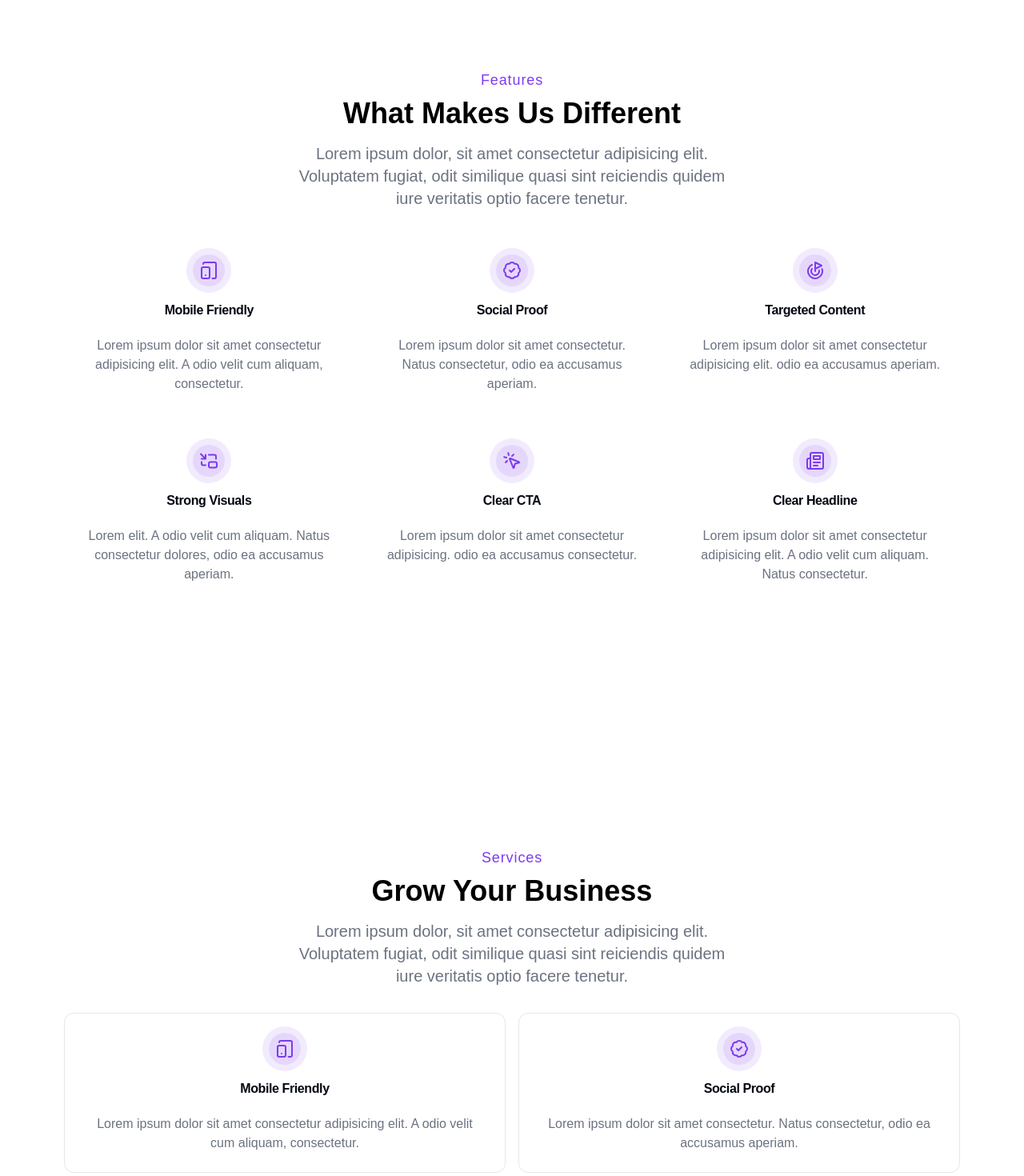
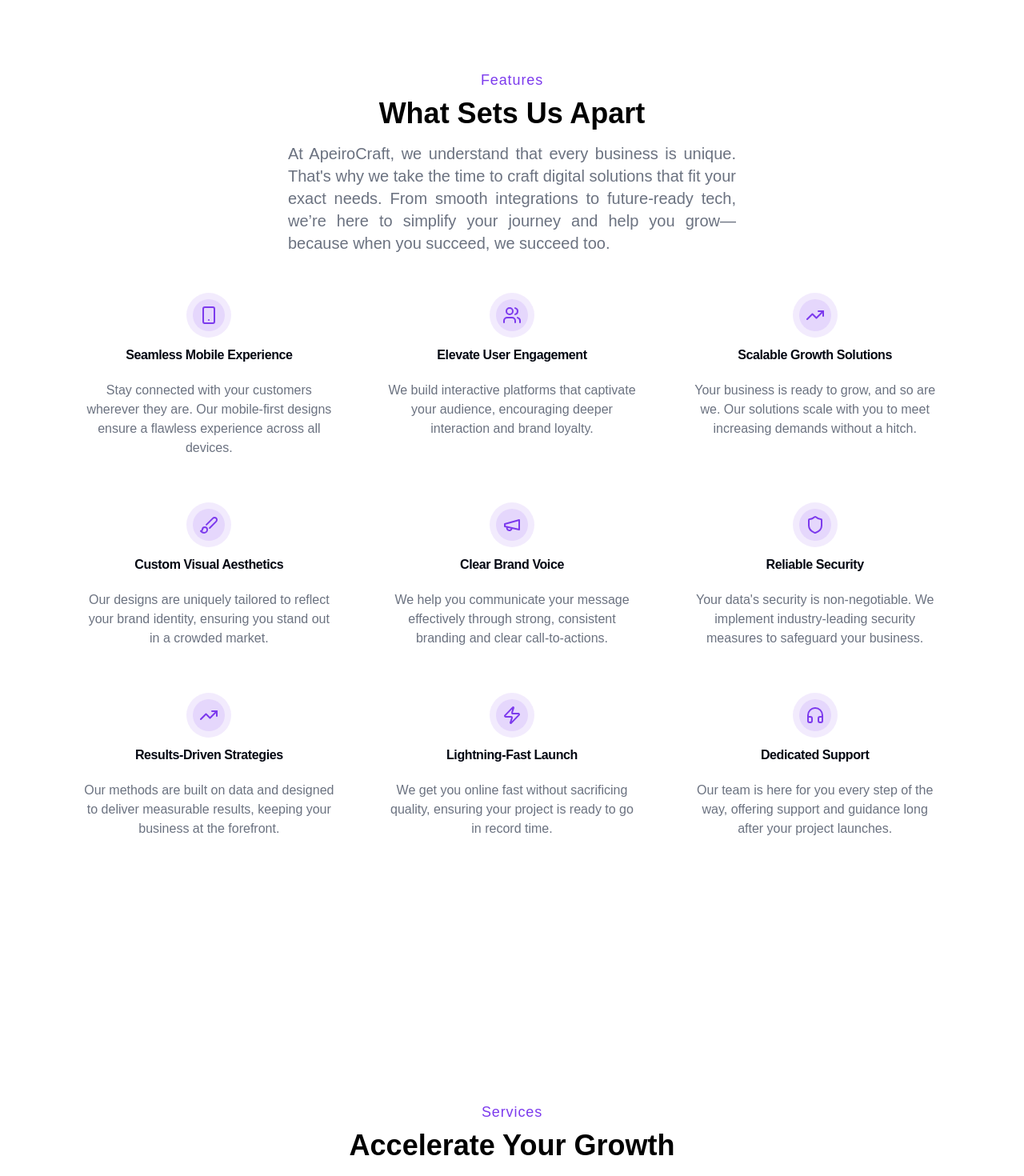
Before and after one commit to shaishguni/apeirocraft, a Next.js app: page / in a window 1280 px wide. Shown: the part 2820-4290 px from the top of the page at 80% size. Built offline with nearby package versions, Linux system fonts and the light colour scheme.

Commit message:
content shi

```diff
--- a/app/components/Features.tsx
+++ b/app/components/Features.tsx
@@ -10,40 +10,59 @@ interface FeaturesProps {
 
 const featureList: FeaturesProps[] = [
   {
-    icon: "TabletSmartphone",
-    title: "Mobile Friendly",
+    icon: "Smartphone",
+    title: "Seamless Mobile Experience",
     description:
-      "Lorem ipsum dolor sit amet consectetur adipisicing elit. A odio velit cum aliquam, consectetur.",
+      "Stay connected with your customers wherever they are. Our mobile-first designs ensure a flawless experience across all devices.",
   },
   {
-    icon: "BadgeCheck",
-    title: "Social Proof",
+    icon: "Users",
+    title: "Elevate User Engagement",
     description:
-      "Lorem ipsum dolor sit amet consectetur. Natus consectetur, odio ea accusamus aperiam.",
+      "We build interactive platforms that captivate your audience, encouraging deeper interaction and brand loyalty.",
   },
   {
-    icon: "Goal",
-    title: "Targeted Content",
+    icon: "TrendingUp",
+    title: "Scalable Growth Solutions",
     description:
-      "Lorem ipsum dolor sit amet consectetur adipisicing elit. odio ea accusamus aperiam.",
+      "Your business is ready to grow, and so are we. Our solutions scale with you to meet increasing demands without a hitch.",
   },
   {
-    icon: "PictureInPicture",
-    title: "Strong Visuals",
+    icon: "Brush",
+    title: "Custom Visual Aesthetics",
     description:
-      "Lorem elit. A odio velit cum aliquam. Natus consectetur dolores, odio ea accusamus aperiam.",
+      "Our designs are uniquely tailored to reflect your brand identity, ensuring you stand out in a crowded market.",
   },
   {
-    icon: "MousePointerClick",
-    title: "Clear CTA",
+    icon: "Megaphone",
+    title: "Clear Brand Voice",
     description:
-      "Lorem ipsum dolor sit amet consectetur adipisicing. odio ea accusamus consectetur.",
+      "We help you communicate your message effectively through strong, consistent branding and clear call-to-actions.",
+  },
+
+  {
+    icon: "Shield",
+    title: "Reliable Security",
+    description:
+      "Your data's security is non-negotiable. We implement industry-leading security measures to safeguard your business.",
   },
   {
-    icon: "Newspaper",
-    title: "Clear Headline",
+    icon: "TrendingUp",
+    title: "Results-Driven Strategies",
     description:
-      "Lorem ipsum dolor sit amet consectetur adipisicing elit. A odio velit cum aliquam. Natus consectetur.",
+      "Our methods are built on data and designed to deliver measurable results, keeping your business at the forefront.",
+  },
+  {
+    icon: "Zap",
+    title: "Lightning-Fast Launch",
+    description:
+      "We get you online fast without sacrificing quality, ensuring your project is ready to go in record time.",
+  },
+  {
+    icon: "Headphones",
+    title: "Dedicated Support",
+    description:
+      "Our team is here for you every step of the way, offering support and guidance long after your project launches.",
   },
 ];
 
@@ -55,13 +74,13 @@ export const Features = () => {
       </h2>
 
       <h2 className="text-3xl md:text-4xl text-center font-bold mb-4">
-        What Makes Us Different
+      What Sets Us Apart
       </h2>
 
-      <h3 className="md:w-1/2 mx-auto text-xl text-center text-muted-foreground mb-8">
-        Lorem ipsum dolor, sit amet consectetur adipisicing elit. Voluptatem
-        fugiat, odit similique quasi sint reiciendis quidem iure veritatis optio
-        facere tenetur.
+      <h3 className="md:w-1/2 mx-auto text-xl text-justify text-muted-foreground mb-8">
+      At ApeiroCraft, we understand that every business is unique. That{"'s"} why we take the time to craft digital solutions that fit your exact needs. From smooth integrations to future-ready tech, we’re here to simplify your journey and help you grow—because when you succeed, we succeed too.
+
+
       </h3>
 
       <div className="grid sm:grid-cols-2 lg:grid-cols-3 gap-4">
--- a/app/components/Pricing.tsx
+++ b/app/components/Pricing.tsx
@@ -18,56 +18,58 @@ enum PopularPlan {
 interface PlanProps {
   title: string;
   popular: PopularPlan;
-  price: number;
+  price: string;
+  duration:string;
   description: string;
+  note:string;
   buttonText: string;
   benefitList: string[];
 }
 
 const plans: PlanProps[] = [
   {
-    title: "Free",
+    title: "Basic Web Development Package",
     popular: 0,
-    price: 0,
-    description:
-      "Lorem ipsum dolor sit, amet ipsum consectetur adipisicing elit.",
-    buttonText: "Start Free Trial",
+    price: '3500', // One-time fee
+    duration:"One-Time",
+    description: "Launch your niche-focused website with essential features. Ideal for startups looking to establish an online presence.",
+    note:"",
+    buttonText: "Get Started",
     benefitList: [
-      "1 team member",
-      "1 GB storage",
-      "Upto 2 pages",
-      "Community support",
-      "AI assistance",
+      "Custom design tailored to your niche",
+      "Responsive & mobile-friendly",
+      "SEO-optimized for increased visibility",
+      "1-month post-launch support",
     ],
   },
   {
-    title: "Premium",
+    title: "Enhanced Digital Presence Package",
     popular: 1,
-    price: 45,
-    description:
-      "Lorem ipsum dolor sit, amet ipsum consectetur adipisicing elit.",
-    buttonText: "Get starterd",
+    price: '1400', // Recurring fee
+    duration:"mo",
+    description: "Combine web development with strategic social media management and content creation to maximize engagement.",
+    note:"To ensure the best fit for your project, we separate the web development fee.",
+    buttonText: "Upgrade Now",
     benefitList: [
-      "4 team member",
-      "8 GB storage",
-      "Upto 6 pages",
-      "Priority support",
-      "AI assistance",
+      "Includes all basic features",
+      "Tailored content creation",
+      "Strategic social media planning",
+      "Monthly performance reports",
     ],
   },
   {
-    title: "Enterprise",
+    title: "Ultimate Growth Package",
     popular: 0,
-    price: 120,
-    description:
-      "Lorem ipsum dolor sit, amet ipsum consectetur adipisicing elit.",
-    buttonText: "Contact US",
+    price: '5000',
+     // Recurring fee
+     duration:"mo",
+    description: "All-inclusive package for businesses aiming for rapid growth with advanced SaaS tools and dedicated support.Web development fee is not included.",
+    note:"To ensure the best fit for your project, we separate the web development fee.",
+    buttonText: "Contact Us",
     benefitList: [
-      "10 team member",
-      "20 GB storage",
-      "Upto 10 pages",
-      "Phone & email support",
-      "AI assistance",
+      "All features from previous packages",
+      "Advanced SaaS tools with AI integration",
+      "24/7 support and consultation",
     ],
   },
 ];
@@ -82,16 +84,16 @@ const Pricing = () => {
     </h2>
 
     <h2 className="text-3xl md:text-4xl text-center font-bold mb-4">
-      Get unlimitted access
+    Unlimited Access Awaits
     </h2>
 
     <h3 className="md:w-1/2 mx-auto text-xl text-center text-muted-foreground pb-14">
-      Lorem ipsum dolor sit amet consectetur adipisicing reiciendis.
+    Gain unlimited access to all our services and elevate your business. Experience seamless solutions tailored to your needs—start your journey with us today!
     </h3>
 
     <div className="grid md:grid-cols-2 lg:grid-cols-3 gap-8 lg:gap-4">
       {plans.map(
-        ({ title, popular, price, description, buttonText, benefitList }) => (
+        ({ title, popular, price,duration, description, note,buttonText, benefitList }) => (
           <Card
             key={title}
             className={
@@ -105,11 +107,13 @@ const Pricing = () => {
 
               <CardDescription className="pb-4">
                 {description}
+                <br />
+                <span className='font-normal  text-black '>{note}</span>
               </CardDescription>
 
               <div>
                 <span className="text-3xl font-bold">${price}</span>
-                <span className="text-muted-foreground"> /month</span>
+                <span className="text-muted-foreground"> /{duration}</span>
               </div>
             </CardHeader>
 
--- a/app/components/Services.tsx
+++ b/app/components/Services.tsx
@@ -7,34 +7,35 @@ interface ServiceProps {
   title: string;
   description: string;
 }
-
 const ServiceList: ServiceProps[] = [
   {
-    icon: "TabletSmartphone",
-    title: "Mobile Friendly",
+    icon: "Code",
+    title: "Web Development",
     description:
-      "Lorem ipsum dolor sit amet consectetur adipisicing elit. A odio velit cum aliquam, consectetur.",
+    "We specialize in web development tailored for niches like real estate, e-commerce, and healthcare. Our custom websites drive conversions and are designed for scalability, ensuring your business grows in a competitive digital landscape."
+
   },
   {
-    icon: "BadgeCheck",
-    title: "Social Proof",
+    icon: "Cloud",
+    title: "SaaS Solutions",
     description:
-      "Lorem ipsum dolor sit amet consectetur. Natus consectetur, odio ea accusamus aperiam.",
+    "Our SaaS solutions cater to multiple niches, providing customizable tools for businesses in real estate, healthcare, education, and more. Integrated with AI and machine learning, our platforms enhance efficiency, automate processes, and deliver data-driven insights to help you scale effortlessly."
+
   },
   {
-    icon: "Goal",
-    title: "Targeted Content",
+    icon: "Pen",
+    title: "Content Agency",
     description:
-      "Lorem ipsum dolor sit amet consectetur adipisicing elit. odio ea accusamus aperiam.",
+    "Our Content Agency specializes in editing, graphic design, and content creation, providing the visual and written assets needed to support your SMMA efforts and engage your audience effectively.",
   },
   {
-    icon: "PictureInPicture",
-    title: "Strong Visuals",
+    icon: "Megaphone",
+    title: "Social Media Marketing Agency (SMMA)",
     description:
-      "Lorem elit. A odio velit cum aliquam. Natus consectetur dolores, odio ea accusamus aperiam.",
+      "Our SMMA services help you build a strong online presence through targeted social media strategies, enhancing brand awareness and driving customer engagement.",
   },
+]
 
-];
 
 export const Services = () => {
   return (
@@ -44,13 +45,11 @@ export const Services = () => {
       </h2>
 
       <h2 className="text-3xl md:text-4xl text-center font-bold mb-4">
-        Grow Your Business
+      Accelerate Your Growth
       </h2>
 
       <h3 className="md:w-1/2 mx-auto text-xl text-center text-muted-foreground mb-8">
-        Lorem ipsum dolor, sit amet consectetur adipisicing elit. Voluptatem
-        fugiat, odit similique quasi sint reiciendis quidem iure veritatis optio
-        facere tenetur.
+      At ApeiroCraft, we believe that every business deserves personalized support to thrive. Our expert team is dedicated to understanding your unique challenges and delivering tailored solutions that drive results.6
       </h3>
 
       <div className="grid sm:grid-cols-1 lg:grid-cols-2 gap-4">
```
